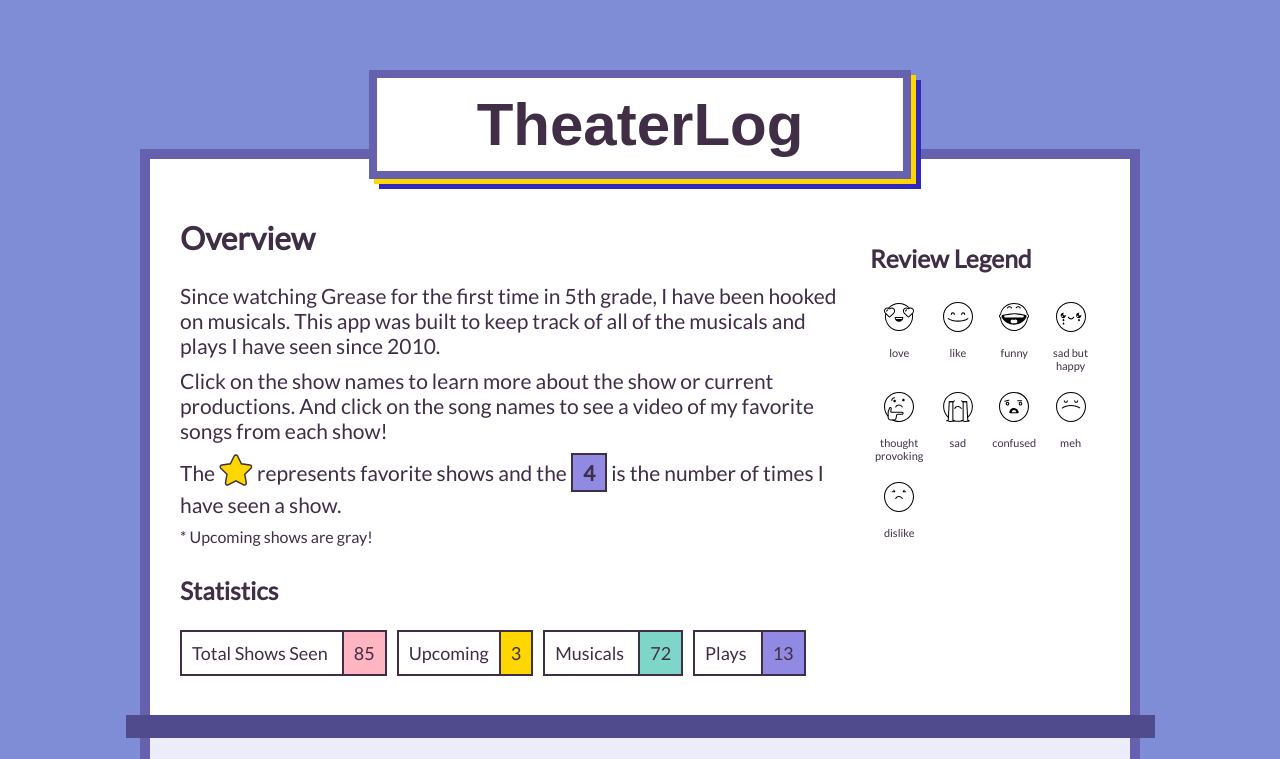
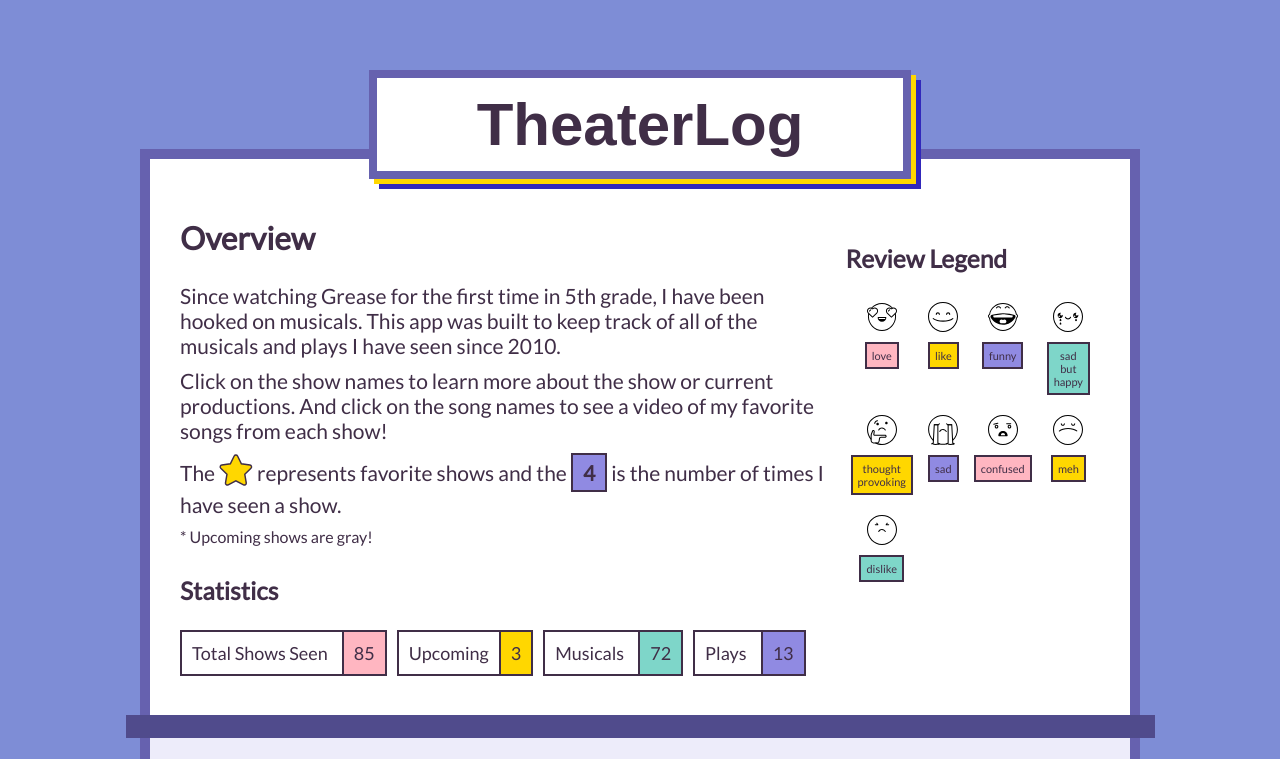
Before and after one commit to brittanyrw/theaterlog, a Vue app: page / in a window 1280 px wide. Shown: the top 759 px of the page. Built offline with nearby package versions, Linux system fonts and the light colour scheme; a web font is replaced by a local one.

Commit message:
update hero styling, organize CSS

```diff
--- a/src/components/Hero.vue
+++ b/src/components/Hero.vue
@@ -129,7 +129,6 @@ export default {
     border: 8px solid #6661af;
     -webkit-box-shadow: 5px 5px 0 #9994E1, 8px 8px 0 #3128BB;
     box-shadow: 5px 5px 0 gold, 10px 10px 0 #3128BB;
-    /* box-shadow: -4px 4px 0 pink, -8px 8px 0 #4579f5, -12px 12px 0 gold; */
   }
 
   h2 {
@@ -204,11 +203,41 @@ export default {
     display: inline-block;
     text-align: center;
   }
+
+  .review-legend li:first-child p, .review-legend li:nth-child(7) p {
+    background-color: lightpink;
+  }
+
+  .review-legend li:nth-child(2) p, .review-legend li:nth-child(8) p, .review-legend li:nth-child(5) p {
+    background-color: gold;
+  }
+
+  .review-legend li:nth-child(3) p, .review-legend li:nth-child(6) p {
+    background-color: #908ae2;
+  }
+
+  .review-legend li:nth-child(4) p, .review-legend li:nth-child(9) p {
+    background-color: #7ed6c9;
+  }
+
+  .review-legend li:nth-child(even):hover {
+    transform: rotate(5deg);
+  }
+
+  .review-legend li:nth-child(odd):hover {
+    transform: rotate(-5deg);
+  }
+
   .review-legend p {
     font-size: 11px;
+    padding: 5px;
+    border: 2px solid #402e47;
+    display: inline-block;
   }
   .review-legend img {
       height: 30px;
+      display: block;
+      margin: auto;
   }
 
   @media screen and (max-width: 992px){
--- a/src/components/Shows.vue
+++ b/src/components/Shows.vue
@@ -85,7 +85,6 @@ export default {
 		border: 2px solid #402e47;
 		box-shadow: 3px 3px 0 #9994E1, 6px 6px 0 #3128BB;
 		transition: .5s;
-		/*box-shadow: -4px 4px 0 pink, -8px 8px 0 #4579f5, -12px 12px 0 gold;*/
 	}
 
 	.show.upcoming {
@@ -116,12 +115,6 @@ export default {
 		font-size: 18px;
 	}
 
-	.show-opinion {
-		position: absolute;
-		left: -25px;
-		width: 45px;
-	}
-
 	.type {
 		font-size: 16px;
 		position: absolute;
@@ -134,6 +127,12 @@ export default {
 		border: 2px solid #402e47;
 		color: #402e47;
 		font-weight: bold;
+	}
+
+	.show-opinion {
+		position: absolute;
+		left: -25px;
+		width: 45px;
 	}
 
 	.show-opinion div {
@@ -159,6 +158,21 @@ export default {
 		width: 100%;
 	}
 
+	.show-opinion .multi-view {
+		background-color: #908ae2;
+		height: 30px;
+		padding: 10px;
+		font-weight: bold;
+		height: 47px;
+		border: 2px solid #402e47;
+		transition: .5s;
+	}
+
+	.show-opinion .multi-view:hover {
+		transform: translateY(5px);
+		transition: .5s;
+	}
+
 	.show-opinion .fav-view .fav-icon {
 		color: gold;
 		font-size: 39px;
@@ -171,21 +185,6 @@ export default {
 
 	.show .fav-icon:hover {
 		transform: scale(1.2);
-		transition: .5s;
-	}
-
-	.show-opinion .multi-view {
-		background-color: #908ae2;
-		height: 30px;
-		padding: 10px;
-		font-weight: bold;
-		height: 47px;
-		border: 2px solid #402e47;
-		transition: .5s;
-	}
-
-	.show-opinion .multi-view:hover {
-		transform: translateY(5px);
 		transition: .5s;
 	}
 
```
Also changed, not shown: 1 other file (tests, documents, lock files or other folders).
